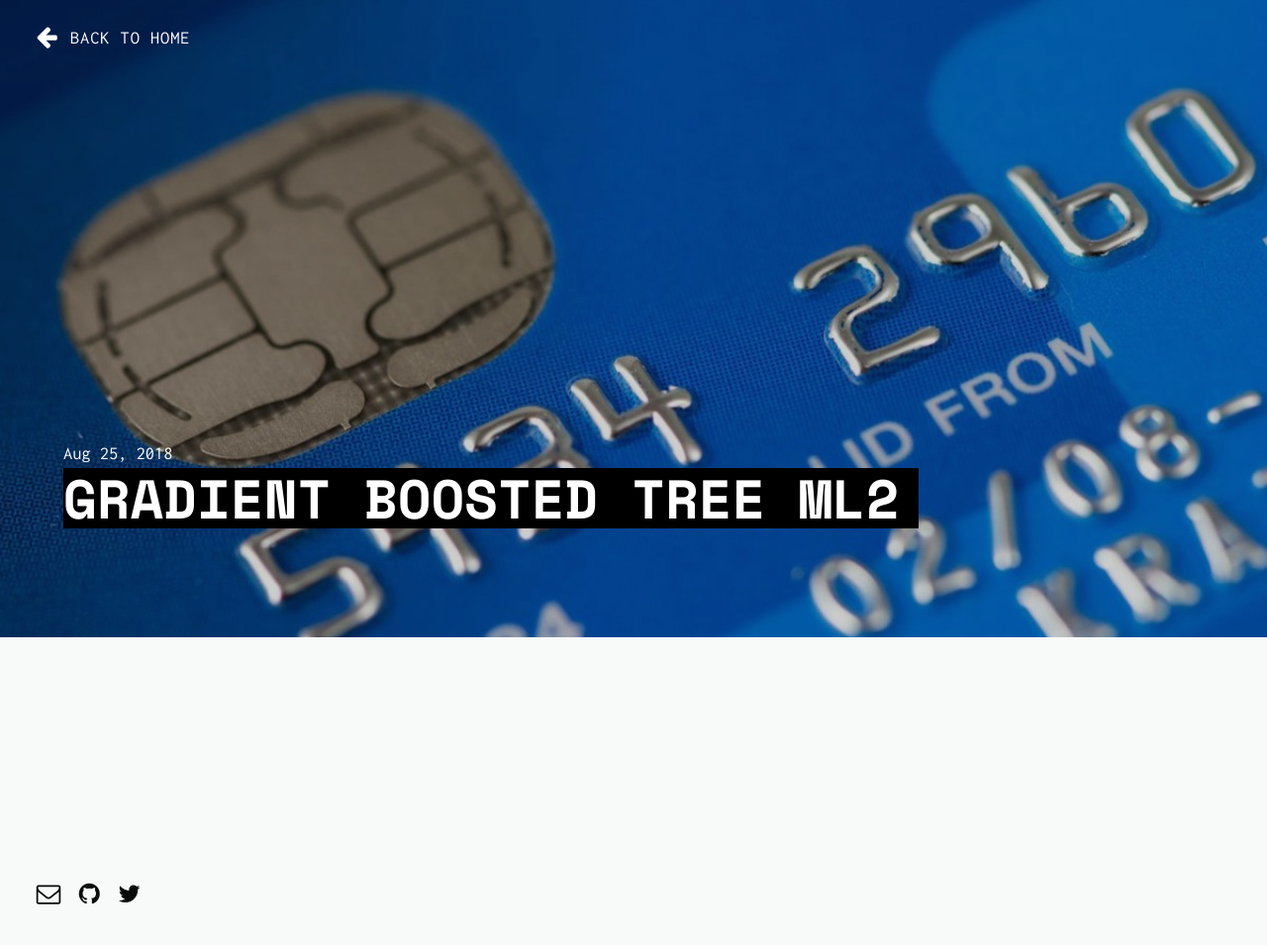
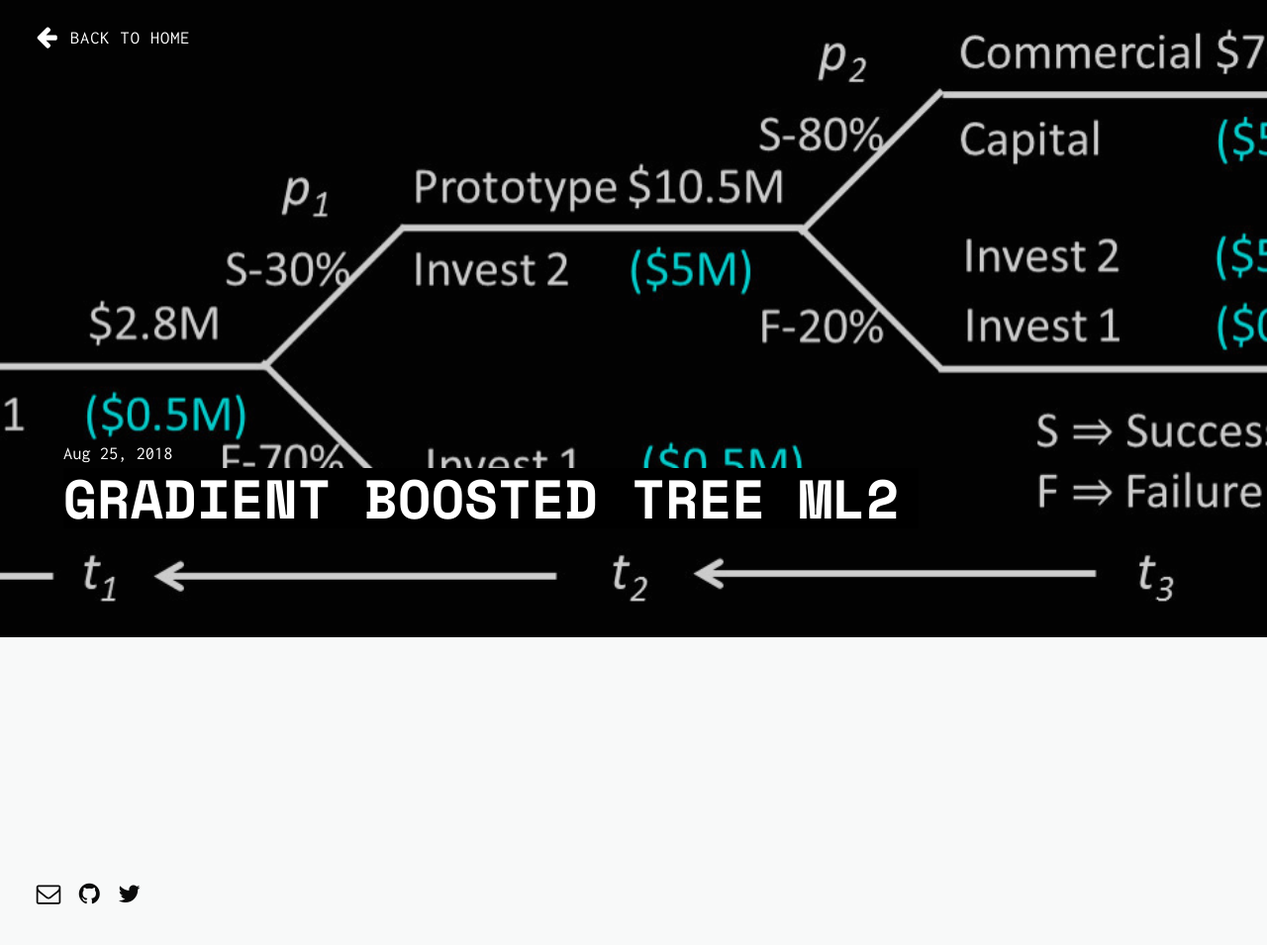
Before and after one commit to daftengineer/daftengineer.github.io, a Jekyll site: the page built from _posts/2018-08-25-fraud-detection-using-GBT.markdown, in a window 1280 px wide. Shown: the whole page at 99% size. Built offline with Jekyll 4.4.1, drawn with Linux system fonts in a browser that asks for light colours; nearby versions of some CDN libraries.

Commit message:
Update 2018-08-25-fraud-detection-using-GBT.markdown

```diff
--- a/_posts/2018-08-25-fraud-detection-using-GBT.markdown
+++ b/_posts/2018-08-25-fraud-detection-using-GBT.markdown
@@ -3,8 +3,8 @@
 title: "GRADIENT BOOSTED TREE ML2"
 date: 2018-08-25
 description: Fraud Detection using Gradient Boosted Trees Algorithm
-image: "background-image: url('https://daftengineer.github.io/media_assets/fraud.jpg');"
-image-sm: https://daftengineer.github.io/media_assets/fraud.jpg
+image: "background-image: url('https://daftengineer.github.io/media_assets/Fraud2.jpg');"
+image-sm: https://daftengineer.github.io/media_assets/Fraud2.jpg
 ---
 
 <div style="color:black;"><p></p>
```
